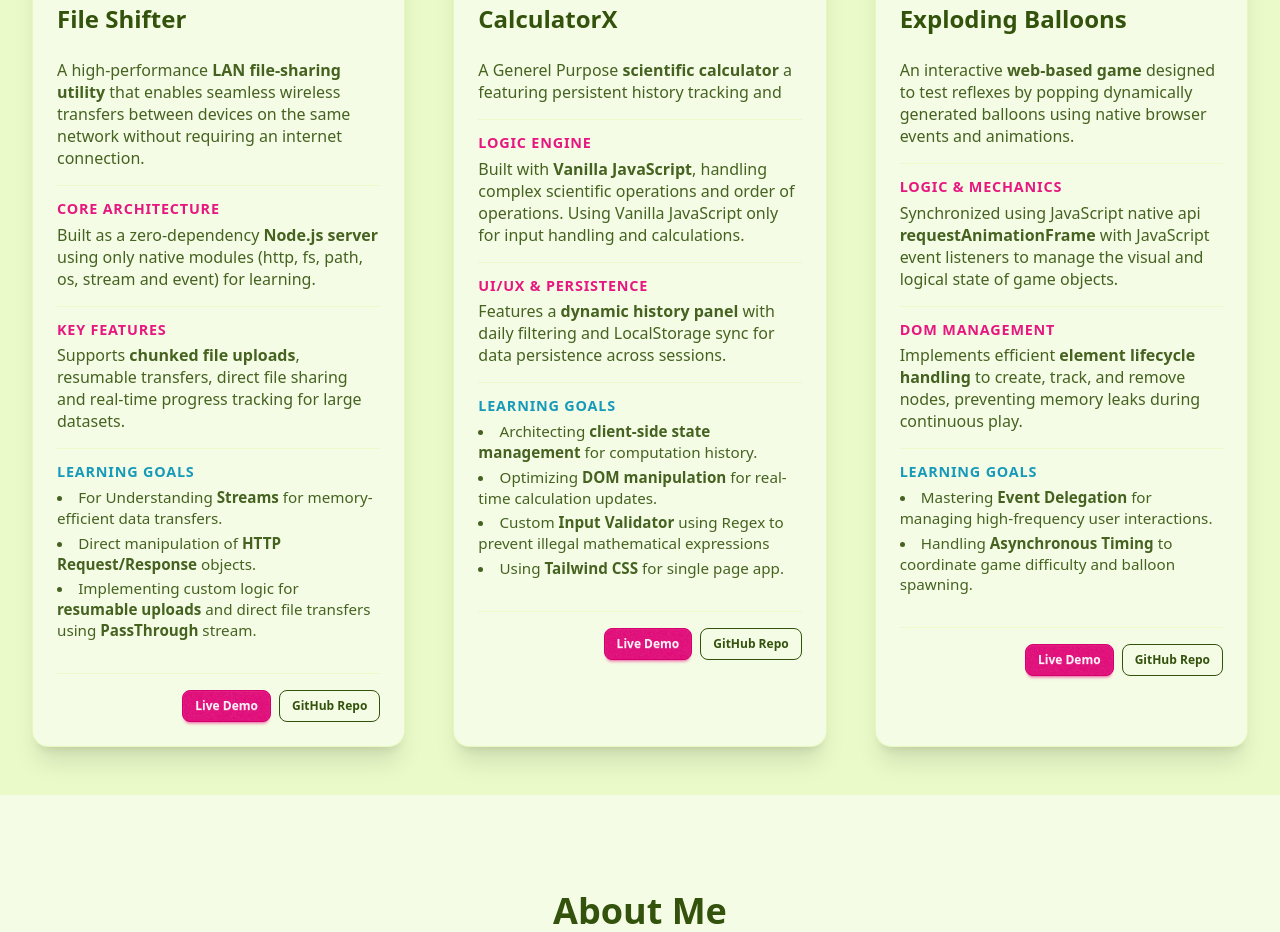
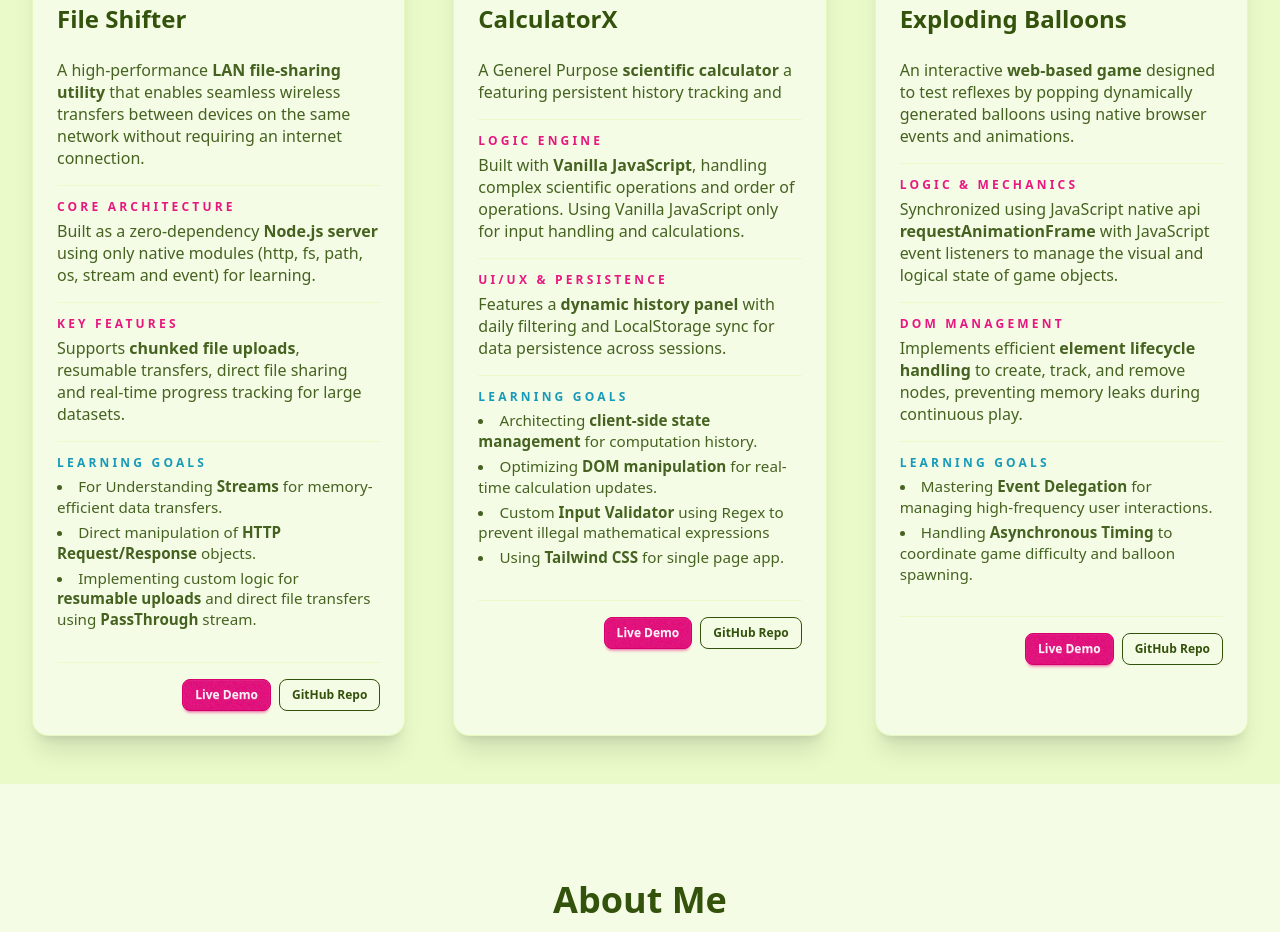
Before and after one commit to usmandev24/personal-website, a website: page index.html in a window 1280 px wide. Shown: the part 1552-2484 px from the top of the page. Drawn offline with Linux system fonts and the light colour scheme.

Commit message:
styles tweaked

```diff
--- a/index.html
+++ b/index.html
@@ -155,7 +155,7 @@
               </li>
 
               <li class="flex flex-col gap-1 border-t border-base-200 pt-3">
-                <span class="text-[0.9rem] font-black uppercase tracking-[0.05rem] text-primary opacity-90">Core
+                <span class="text-[0.75rem] font-black uppercase tracking-[0.2rem] text-primary opacity-90">Core
                   Architecture</span>
                 <p class="text-[1rem] leading-snug opacity-90">
                   Built as a zero-dependency
@@ -165,7 +165,7 @@
               </li>
 
               <li class="flex flex-col gap-1 border-t border-base-200 pt-3">
-                <span class="text-[0.9rem] font-black uppercase tracking-[0.05rem] text-primary opacity-90">Key
+                <span class="text-[0.75rem] font-black uppercase tracking-[0.2rem] text-primary opacity-90">Key
                   Features</span>
                 <p class="text-[1rem] leading-snug opacity-90">
                   Supports <strong>chunked file uploads</strong>, resumable
@@ -175,7 +175,7 @@
               </li>
 
               <li class="flex flex-col gap-1 border-t border-base-200 pt-3">
-                <span class="text-[0.9rem] font-black uppercase tracking-[0.05rem] text-accent opacity-90">Learning
+                <span class="text-[0.75rem] font-black uppercase tracking-[0.2rem] text-accent opacity-90">Learning
                   Goals</span>
                 <div class="text-[0.95rem] leading-snug opacity-90">
                   <ul class="list-disc list-inside space-y-1">
@@ -225,7 +225,7 @@
               </li>
 
               <li class="flex flex-col gap-1 border-t border-base-200 pt-3">
-                <span class="text-[0.9rem] font-black uppercase tracking-[0.05rem] text-primary opacity-90">Logic
+                <span class="text-[0.75rem] font-black uppercase tracking-[0.2rem] text-primary opacity-90">Logic
                   Engine</span>
                 <p class="text-[1rem] leading-snug opacity-90">
                   Built with
@@ -236,7 +236,7 @@
               </li>
 
               <li class="flex flex-col gap-1 border-t border-base-200 pt-3">
-                <span class="text-[0.9rem] font-black uppercase tracking-[0.05rem] text-primary opacity-90">UI/UX &
+                <span class="text-[0.75rem] font-black uppercase tracking-[0.2rem] text-primary opacity-90">UI/UX &
                   Persistence</span>
                 <p class="text-[1rem] leading-snug opacity-90">
                   Features a <strong>dynamic history panel</strong> with daily
@@ -246,7 +246,7 @@
               </li>
 
               <li class="flex flex-col gap-1 border-t border-base-200 pt-3">
-                <span class="text-[0.9rem] font-black uppercase tracking-[0.05rem] text-accent opacity-90">Learning
+                <span class="text-[0.75rem] font-black uppercase tracking-[0.2rem] text-accent opacity-90">Learning
                   Goals</span>
                 <div class="text-[0.95rem] leading-snug opacity-90">
                   <ul class="list-disc list-inside space-y-1">
@@ -301,7 +301,7 @@
               </li>
 
               <li class="flex flex-col gap-1 border-t border-base-200 pt-3">
-                <span class="text-[0.9rem] font-black uppercase tracking-[0.05rem] text-primary opacity-90">Logic &
+                <span class="text-[0.75rem] font-black uppercase tracking-[0.2rem] text-primary opacity-90">Logic &
                   Mechanics</span>
                 <p class="text-[1rem] leading-snug opacity-90">
                   Synchronized using JavaScript native api
@@ -312,7 +312,7 @@
               </li>
 
               <li class="flex flex-col gap-1 border-t border-base-200 pt-3">
-                <span class="text-[0.9rem] font-black uppercase tracking-[0.05rem] text-primary opacity-90">DOM
+                <span class="text-[0.75rem] font-black uppercase tracking-[0.2rem] text-primary opacity-90">DOM
                   Management</span>
                 <p class="text-[1rem] leading-snug opacity-90">
                   Implements efficient
@@ -323,7 +323,7 @@
               </li>
 
               <li class="flex flex-col gap-1 border-t border-base-200 pt-3">
-                <span class="text-[0.9rem] font-black uppercase tracking-[0.05rem] text-accent opacity-90">Learning
+                <span class="text-[0.75rem] font-black uppercase tracking-[0.2rem] text-accent opacity-90">Learning
                   Goals</span>
                 <div class="text-[0.95rem] leading-snug opacity-90">
                   <ul class="list-disc list-inside space-y-1">
```
Also changed, not shown: public/stylesheets/styles.css.
